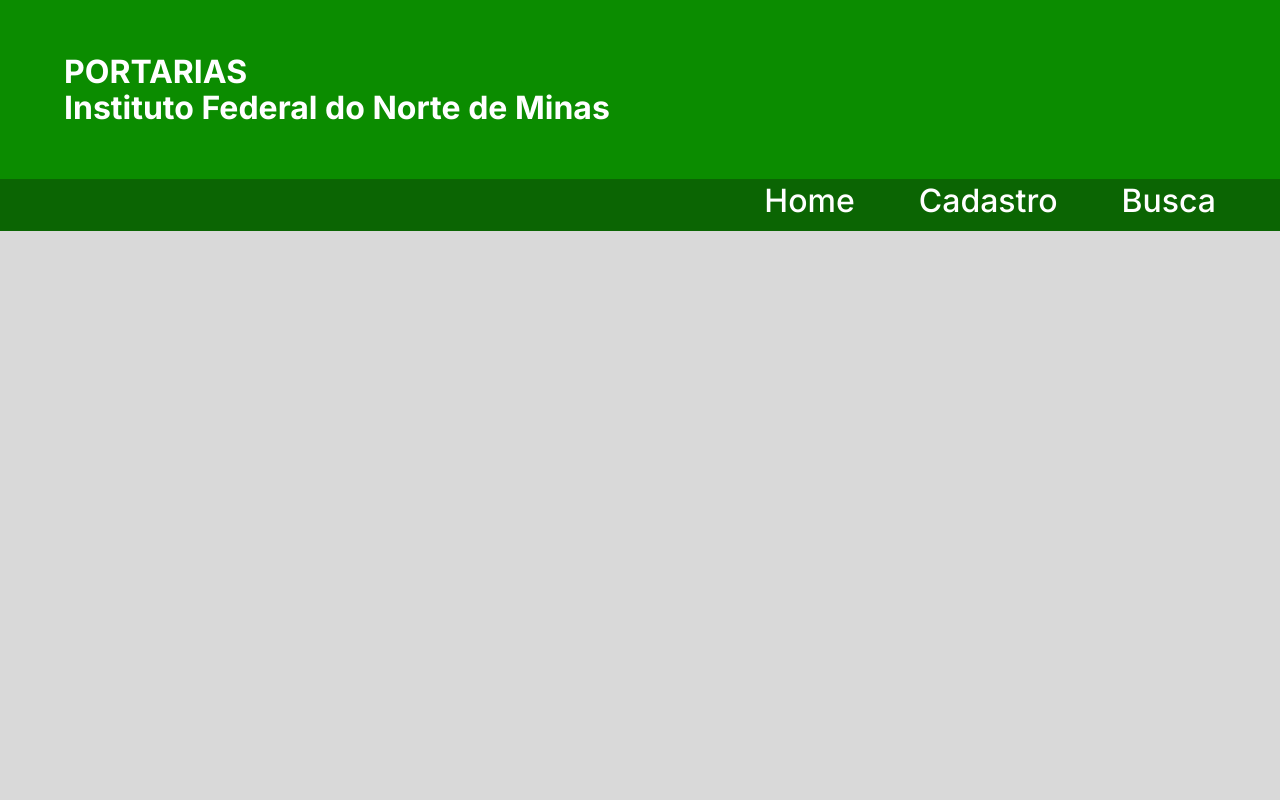
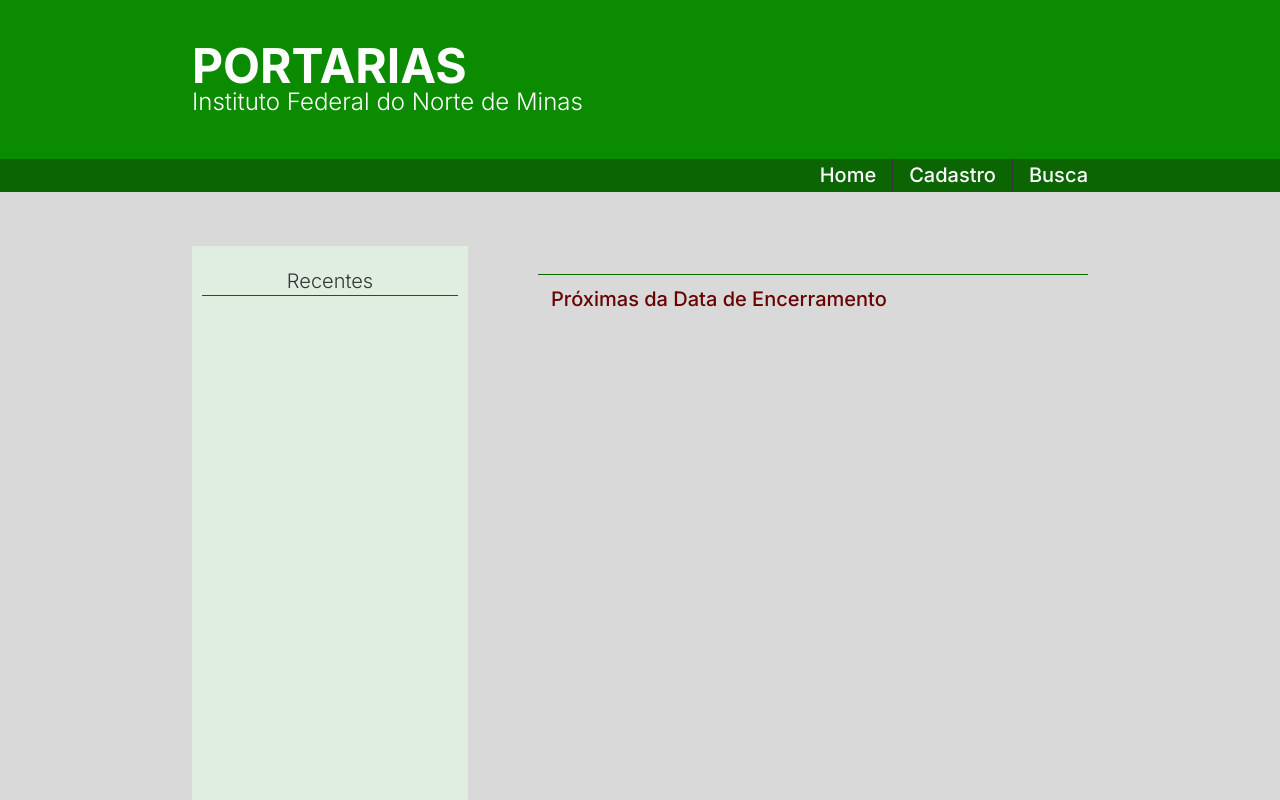
Before and after one commit to Angelo-Marcos/portariasif, a React (Vite) app: page / in a window 1280 px wide. Built offline with nearby package versions, Linux system fonts and the light colour scheme.

Commit message:
Implementação da Page Home

```diff
--- a/src/components/Header.tsx
+++ b/src/components/Header.tsx
@@ -1,26 +1,26 @@
 export function Header() {
     return (
         <div>
-            <header className="w-full h-[179px] flex flex-col justify-center px-16 bg-green-500">
-                <strong className="uppercase font-bold text-[32px]">Portarias</strong>
-                <strong className="font-bold text-[32px] mt-[-12px]">Instituto Federal do Norte de Minas</strong>
+            <header className="w-full h-[159px] flex flex-col justify-center px-48 bg-green-500">
+                <strong className="uppercase font-bold text-5xl">Portarias</strong>
+                <strong className="font-light text-2xl mt-[-4px]">Instituto Federal do Norte de Minas</strong>
 
 
 
             </header>
 
-            <nav className="flex w-full h-[52px] justify-center px-16 bg-green-300">
+            <nav className="flex h-[33px] justify-center items-center px-48 bg-green-300">
                 <ul className="flex justify-center flex-col lg:flex-row list-none lg:ml-auto">
                     <li className="nav-item">
-                        <a href="#" className="pl-16 flex items-center font-medium text-[32px] leading-snug hover:opacity-75">Home</a>
+                        <a href="#" className="pr-4 flex items-center font-medium text-xl leading-relaxed hover:opacity-75">Home</a>
                     </li>
 
                     <li className="nav-item">
-                        <a href="#" className="pl-16 flex items-center font-medium text-[32px] leading-snug hover:opacity-75">Cadastro</a>
+                        <a href="#" className="px-4 flex items-center font-medium text-xl leading-relaxed border-x border-gray-500 hover:opacity-75">Cadastro</a>
                     </li >
 
                     <li className="nav-item">
-                        <a href="#" className="pl-16 flex items-center font-medium text-[32px] leading-snug hover:opacity-75">Busca</a>
+                        <a href="#" className="pl-4 flex items-center font-medium text-xl leading-relaxed hover:opacity-75">Busca</a>
                     </li>
                 </ul>
             </nav>
--- a/src/pages/Home.tsx
+++ b/src/pages/Home.tsx
@@ -3,6 +3,28 @@
 export function Home() {
 
     return (
-        <Header />
+        <div className="flex flex-col min-h-screen">
+            <Header />
+
+            <main className="flex flex-1 px-48">
+                <aside className="flex flex-col w-[276px] px-[10px] bg-gray-200 mt-[54px] justify-center ">
+                    <span className="flex mt-[21px] font-light text-xl text-gray-500 justify-center">
+                        Recentes
+                    </span>
+                    <div className="flex-1 h-full border-t border-green-300">
+
+                    </div>
+                </aside>
+
+                <div className="flex-1 max-h-full mt-[82px] ml-[70px] border-t border-green-300">
+                    <span className="flex ml-[13px] mt-[10px] font-medium text-xl text-red-900">
+                        Próximas da Data de Encerramento
+                    </span>
+
+                </div>
+            </main>
+
+        </div>
+
     );
 }
```
